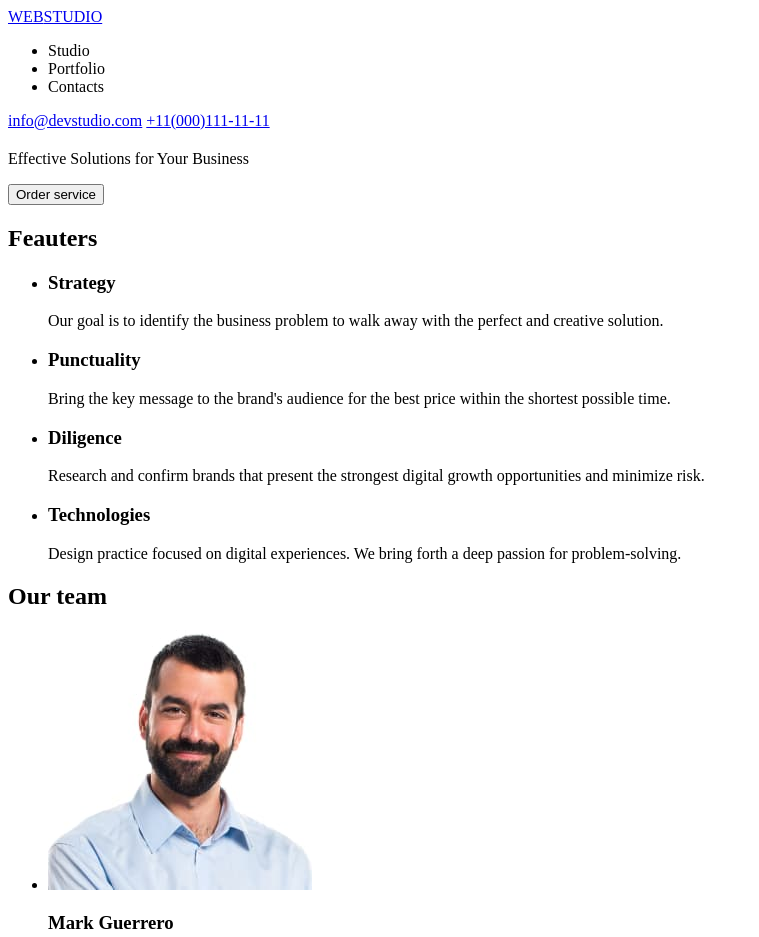
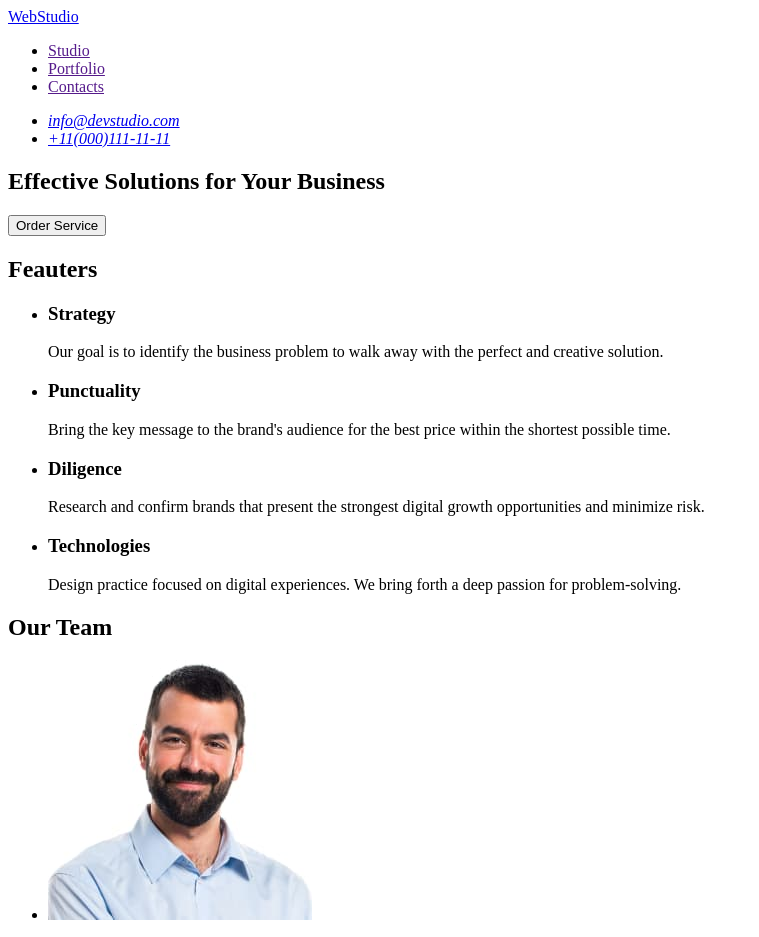
Before and after one commit to illiakravchenko/goit-markup-hw-01, a plain HTML site: page index.html in a window 1280 px wide. Shown: the top 937 px of the page, without its empty margins (0-759 px from the left). Drawn offline with Linux system fonts and the light colour scheme.

Commit message:
Дз1 (1 корректура по боту)

```diff
--- a/index.html
+++ b/index.html
@@ -9,25 +9,34 @@
   <body>
     <!--HEADER-->
     <header>
-      <a href="...">WEB<span>STUDIO</span></a>
+      <nav>
+        <a href="./index.html">WebStudio</a>
 
-      <nav>
         <ul>
-          <li>Studio</li>
-          <li>Portfolio</li>
-          <li>Contacts</li>
+          <li><a href="">Studio</a></li>
+          <li><a href="">Portfolio</a></li>
+          <li><a href="">Contacts</a></li>
         </ul>
       </nav>
-      <a href="mailto:info@devstudio.com">info@devstudio.com</a>
-      <a href="tel:+11(000)111-11-11">+11(000)111-11-11</a>
+
+      <address>
+        <ul>
+          <li>
+            <a href="mailto:info@devstudio.com">info@devstudio.com</a>
+          </li>
+
+          <li>
+            <a href="tel:+110001111111">+11(000)111-11-11</a>
+          </li>
+        </ul>
+      </address>
     </header>
 
     <main>
       <!--HERO section-->
       <section>
-        <h1></h1>
-        <p>Effective Solutions for Your Business</p>
-        <button type="button">Order service</button>
+        <h1>Effective Solutions for Your Business</h1>
+        <button type="button">Order Service</button>
       </section>
 
       <!--Feautures section-->
@@ -74,24 +83,24 @@
 
       <!--Our team section-->
       <section>
-        <h2>Our team</h2>
+        <h2>Our Team</h2>
 
         <ul>
           <li>
-            <img src="/images/Mark.jpg" alt="man with beard" width="264" />
+            <img src="./images/mark.jpg" alt="man with beard" width="264" />
             <h3>Mark Guerrero</h3>
             <p>Product Designer</p>
           </li>
 
           <li>
-            <img src="/images/Tom.jpg" alt="smily man" width="264" />
+            <img src="./images/tom.jpg" alt="smily man" width="264" />
             <h3>Tom Ford</h3>
             <p>Frontend Developer</p>
           </li>
 
           <li>
             <img
-              src="/images/Camila.jpg"
+              src="./images/camila.jpg"
               alt="woman with a long hair"
               width="264"
             />
@@ -100,7 +109,7 @@
           </li>
 
           <li>
-            <img src="/images/Daniel.jpg" alt="tiny smily man" width="264" />
+            <img src="./images/daniel.jpg" alt="tiny smily man" width="264" />
             <h3>Daniel Wilson</h3>
             <p>UI Designer</p>
           </li>
@@ -110,7 +119,7 @@
 
     <!--FOOTER-->
     <footer>
-      <a href="...">WEB<span>STUDIO</span></a>
+      <a href="index.html">WebStudio</a>
       <p>
         Increase the flow of customers and sales for your business with digital
         marketing & growth solutions.
```
